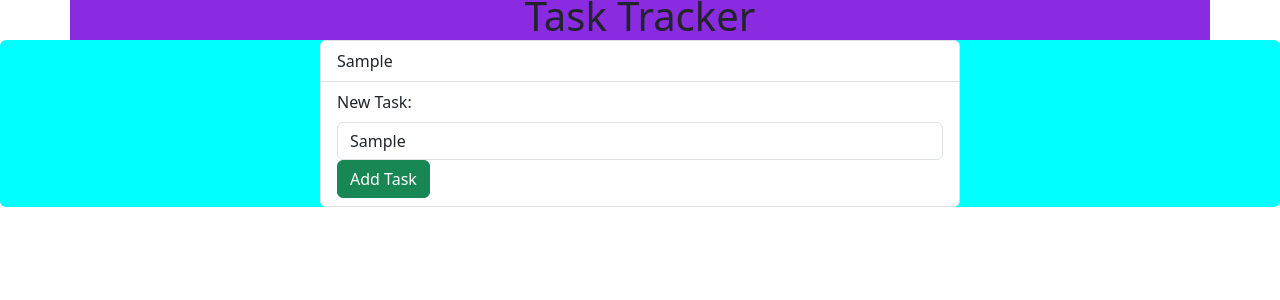
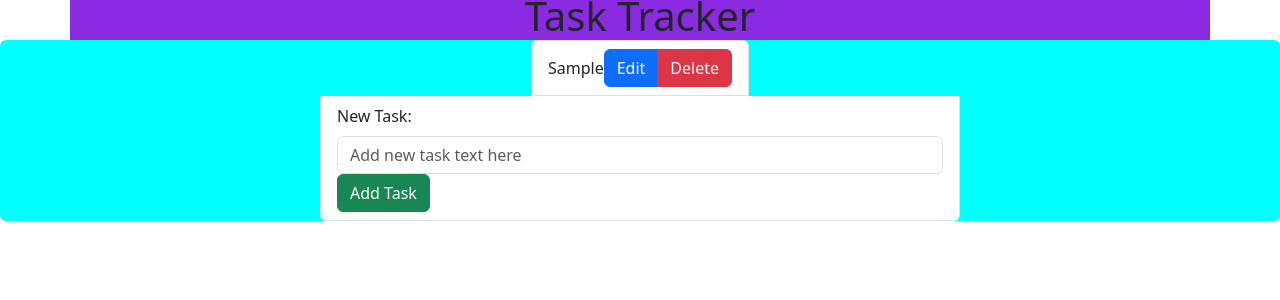
Before and after one commit to courtneytruong/task-tracker, a React (Vite) app in the folder task-tracker/: page / in a window 1280 px wide. Both pictures are taken after typing "Sample" into the empty fields and a click on the button "Add Task". Shown: the top 300 px of the page. Built offline with nearby package versions, Linux system fonts and the light colour scheme.

Commit message:
delete functionality finished, input field clears after submitting new task.

```diff
--- a/task-tracker/src/components/TaskInput.jsx
+++ b/task-tracker/src/components/TaskInput.jsx
@@ -22,6 +22,7 @@ export default function TaskInput({ addTask }) {
   const handleSubmit = (e) => {
     e.preventDefault();
     addTask(text);
+    setText("");
   };
 
   //new task form. submits on pressing enter or by clicking submit button
--- a/task-tracker/src/components/TaskItem.jsx
+++ b/task-tracker/src/components/TaskItem.jsx
@@ -1,10 +1,19 @@
-import ListGroup from "react-bootstrap/ListGroup";
+import { ListGroup, Button, ButtonGroup } from "react-bootstrap";
+import "./styles.css";
 
 //function for component for individual task to be in a list group with other task components
-export default function TaskItem({ task }) {
+export default function TaskItem({ task, deleteTask }) {
   return (
-    <ListGroup.Item className="taskItem" key={task.id}>
-      {task.text}
+    <ListGroup.Item key={task.id}>
+      <div className="d-flex justify-content-between align-items-center">
+        <span>{task.text}</span>
+        <ButtonGroup>
+          <Button variant="primary">Edit</Button>
+          <Button variant="danger" onClick={deleteTask}>
+            Delete
+          </Button>
+        </ButtonGroup>
+      </div>
     </ListGroup.Item>
   );
 }
--- a/task-tracker/src/components/TaskList.jsx
+++ b/task-tracker/src/components/TaskList.jsx
@@ -29,12 +29,17 @@ export default function TaskList() {
     };
     setTasks([...tasks, newTask]);
   };
+
+  const deleteTask = (id) => {
+    setTasks(tasks.filter((task) => task.id !== id));
+  };
+
   return (
     //task list component div
     <div>
       <ListGroup className="list">
         {tasks.map((task) => (
-          <TaskItem task={task} />
+          <TaskItem task={task} deleteTask={() => deleteTask(task.id)} />
         ))}
         <TaskInput addTask={addTask} />
       </ListGroup>
--- a/task-tracker/src/components/styles.css
+++ b/task-tracker/src/components/styles.css
@@ -17,6 +17,7 @@
  width: 50%;
 }
 
+
 .taskItem {
     width: 50%;
 }
```
